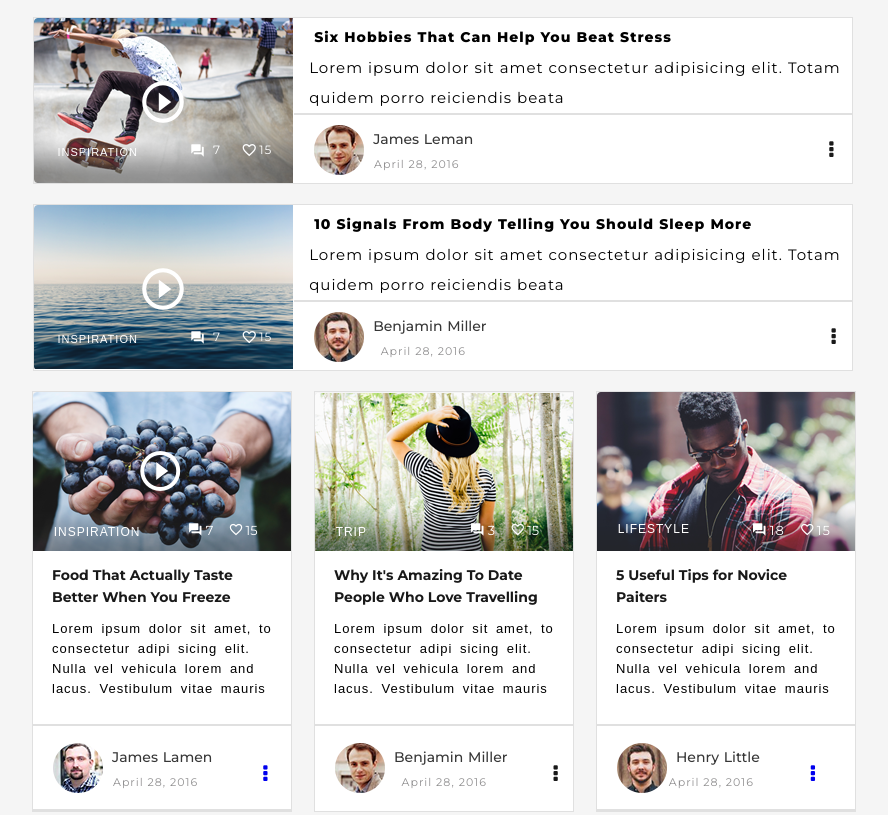
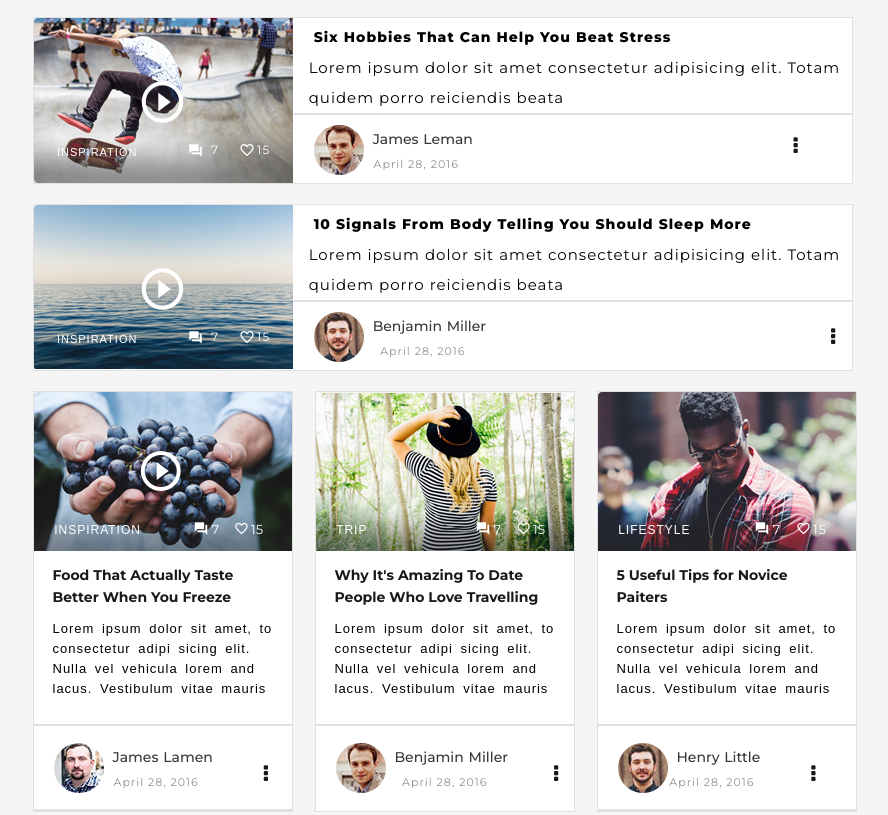
Before and after one commit to rharshitaaa21/weforum, a plain HTML site: page index.html in a window 1280 px wide. Shown: the part 1745-2560 px from the top of the page, without its empty margins (26-914 px from the left). Drawn offline with nearby package versions, Linux system fonts and the light colour scheme; a web font is replaced by a local one.

Commit message:
updated till horizontal cards

```diff
--- a/index.html
+++ b/index.html
@@ -371,7 +371,7 @@
                 </div>
 
 
-            </div>
+
 
             <!-- HORIZONTAL-CARD BEGINS -->
             <div class="horizontal-card">
@@ -386,17 +386,17 @@
 
 
                         <a href="#" class="hcard-caption card2-image-activity">INSPIRATION</a>
-                        <a href="#" class="hcard-activity">
+                        <div href="#" class="hcard-activity">
 
-                            <span class="material-icons comments-hcard">
+                            <a href="#" class="material-icons comments-hcard">
                                 forum
-                            </span>7
+                            </a>7
 
 
-                            <span class="material-icons-outlined like-hcard">
+                            <a href="#" class="material-icons-outlined like-hcard">
                                 favorite_border
-                            </span>15
-                        </a>
+                            </a>15
+                        </div>
                     </div>
 
                     <div class="hcard1-description">
@@ -428,17 +428,17 @@
                     <div class="hcard2-image">
 
                         <a href="#" class="hcard-caption card2-image-activity">TRIP</a>
-                        <a href="#" class=" hcard-activity">
+                        <div href="#" class="hcard-activity">
 
-                            <span class="material-icons comments-hcard">
+                            <a href="#" class="material-icons comments-hcard">
                                 forum
-                            </span>3
+                            </a>7
 
 
-                            <span class="material-icons-outlined like-hcard">
+                            <a href="#" class="material-icons-outlined like-hcard">
                                 favorite_border
-                            </span>15
-                        </a>
+                            </a>15
+                        </div>
 
 
                     </div>
@@ -475,17 +475,17 @@
 
                             <div class="card2-image-activity ">
                                 <a href="#" class="hcard-caption">LIFESTYLE</a>
-                                <a href="#" class=" hcard-activity">
+                                <div href="#" class="hcard-activity">
 
-                                    <span class="material-icons comments-hcard">
+                                    <a href="#" class="material-icons comments-hcard">
                                         forum
-                                    </span>18
+                                    </a>7
 
 
-                                    <span class="material-icons-outlined like-hcard">
+                                    <a href="#" class="material-icons-outlined like-hcard">
                                         favorite_border
-                                    </span>15
-                                </a>
+                                    </a>15
+                                </div>
 
                             </div>
 
@@ -581,6 +581,7 @@
 
 
         </div>
+    </div>
         </div>
 
         <!-- righthandside- container begins -->
--- a/styles.css
+++ b/styles.css
@@ -201,7 +201,7 @@ a.card1-date-container{  color: #908f90;}
 .image_play a{ color: #ffffff;}
 .play-btn { font-size: 55px; margin-top: 179px; justify-content: center; display: flex; color: #ffffff; }
 .image-activity { display: inline; color: #ffffff; font-family: 'Monteserrat', sans-serif; font-size: 12px; }
-.caption{  font-family: 'Monteserrat', sans-serif; font-size: 12px; position: absolute;font-weight: 600; top: 91%; left: 3%;}
+.caption{  font-family: 'Monteserrat', sans-serif; font-size: 12px; position: absolute;font-weight: 600;bottom:7%; left:5%}
 a.caption { color: #ffffff;}
 .activity { top: 90%; position: relative; float: right; display: flex;font-family: 'Montserrat', sans-serif; right: 3%;}
 .comments { display: flex; margin-right: 20px; align-items: center; }
@@ -234,17 +234,18 @@ a.like-image-card{ color: #ffffff; }
 .image2 { height: 165px; }
 .card2-description-container {  padding-left: 15px; padding-top: 7px; margin: 0;  font-family: 'Montserrat', sans-serif;  font-size: 15px;letter-spacing: 1px;
     line-height: 2;  }
-.card2-author-details { padding-top: 10px; display: flex; margin-left: 20px; font-family: 'Montserrat', sans-serif; padding-bottom: 2px; }
+.card2-author-details { padding-top: 10px; display: flex; margin-left: 20px; font-family: 'Montserrat', sans-serif; padding-bottom: 2px; position:relative;}
 .card2-authordate { display: grid; }
 .card2-author-container a{ color: #373737; }
 .card2-date-container { font-family: 'Montserrat', sans-serif; font-size: 11px; margin-top: 5px;  color: #908f90; display: flex;
     letter-spacing: 1px; justify-content: center; margin-right: 4px;}
 .card2-author-container {padding-top: 5px;  margin-left: 9px; font-family: 'Montserrat', sans-serif; word-spacing: 1px; color: #373737; font-weight: 500;font-size: 14px;}
-.dot-container { margin-top: 15px;display: flex; float: right; margin-left: 356px; font-size: 20px; }
+.dot-container {  bottom: 33%; right: 10%;position: absolute;  font-size: 20px;}
 .dot-bigcontainer{  margin-top: 33px; margin-left: 576px; font-size: 20px; color: #191919;}
 .dot-container-vcard3{ margin-top: 15px;display: flex; float: right; margin-left: 345px; font-size: 20px ; color: #191919; }
 a.dot-container{color:#191919}
 .card-dotcontainer{ margin-top: 21px; font-size: 20px; margin-left: 51px; }
+a.card-dotcontainer {color: #191919;}
 .card-divider { border: 1px solid #e0e0e0; margin-top: 4px; }
 .card2-image-container{ width: 260px; height: 165px; background-repeat: no-repeat; position: relative; width: 46%;}
 .vcard1-image{background-image: url('../images/card2-image.png');}
@@ -256,7 +257,7 @@ a.dot-container{color:#191919}
 .vcard1-author{ background-image: url('../images/card2-author.png'); }
 .vcard2-author{background-image: url('../images/author-1.png'); }
 .vcard3-author{background-image: url('../images/author-2.png'); }
-.card2-caption { top:76%; position: absolute;font-size: 11px; color: #ffffff; font-family: 'Monteserrat', sans-serif;left:9%}
+.card2-caption { bottom:15%; position: absolute;font-size: 11px; color: #ffffff; font-family: 'Monteserrat', sans-serif;left:9%}
 a.card2-caption{ color: #ffffff;}
 .card2-image{display: grid; align-content: center; position: relative;}
 .card2-headings{ display: grid;}
@@ -265,7 +266,7 @@ a.card2-caption{ color: #ffffff;}
 .image_play_card2 a{ color: #ffffff;}
 .comments-card{ display: flex; margin-right: 20px; align-items: center; }
 .likes-card{ align-items: center; display: flex; }
-.card2-activity {  top:73%; position: absolute; display: flex; font-size: 12px; font-family: 'Montserrat', sans-serif;left: 60%; }
+.card2-activity {  bottom:15%; position: absolute; display: flex; font-size: 12px; font-family: 'Montserrat', sans-serif;right: 9%; }
 .comment-image-card2{ font-size: 15px;margin: 2px 8px 0px 0px ;}
 a.comment-image-card2 { color: #ffffff;}
 .like-image-card2{font-size: 16px; margin :1px 2px 0px 0px; }
@@ -288,14 +289,15 @@ a.like-image-card2{color: #ffffff;}
 .hcard2-author{ background-image: url('../images/author-1.png'); height: 50px; width: 50px; background-repeat: no-repeat;}
 .hcard3-author{ background-image: url('../images/author-2.png'); height: 50px; width: 50px; background-repeat: no-repeat;}
 .hcard-playbtn{display: flex; font-size: 48px; justify-content: center; color: #FFFFFF; position: absolute; top: 35%; left: 40%;}
-.hcard-caption{top: 82%; position: absolute;left: 8%; font-size: 12px; font-size: 500; color: #ffffff;}
+.hcard-caption{bottom: 9%; position: absolute;left: 8%; font-size: 12px; font-size: 500; color: #ffffff;}
 .hcard-caption a{color: #ffffff;}
-.hcard-activity a{color: #ffffff;}
+a.comments-hcard {color: #ffffff;}
+a.like-hcard {color: #ffffff;}
 .h1-bold a{color: #191919;}
 .hcard-dotcontainer{color: #191919;}
 .comments-hcard{font-size: 15px; margin-right: 3px; }
 .like-hcard{font-size: 15px;  margin-right: 2px; margin-left: 15px;}
-.hcard-activity{ top: 82%;position: absolute;display: flex;left: 60%; color: #ffffff; font-family: 'Montserrat',sans-serif ; font-size: 13px;}
+.hcard-activity{ bottom: 9%;position: absolute;display: flex;right: 11%; color: #ffffff; font-family: 'Montserrat',sans-serif ; font-size: 13px;}
 .hcard-author-details{ display: flex; margin-left: 20px; margin-bottom: 16px; margin-top: 17px; font-family: 'Montserrat', sans-serif;}
 .right-division-container{ background-color: white;margin-top: 27px;margin-left: 40px;}
 .right-division {margin-top: 27px; font-family: 'Open-Sans', sans-serif; width: 300px; background-color: #ffffff; left: 44px;  }
```
